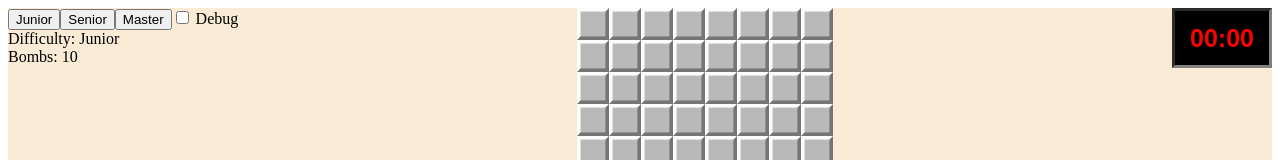
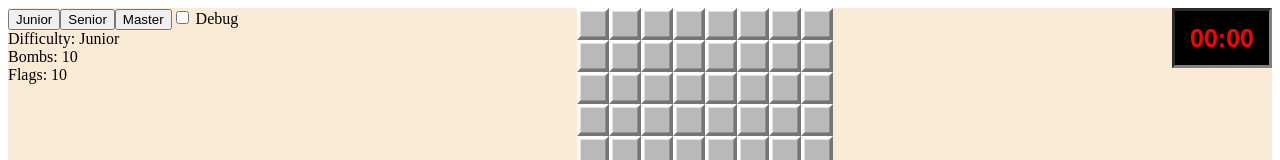
Before and after one commit to alfidanov/Minesweeper, an Angular app: page / in a window 1280 px wide. Shown: the top 160 px of the page. Built offline with nearby package versions, Linux system fonts and the light colour scheme.

Commit message:
Remaining flags

```diff
--- a/src/app/board/board.component.html
+++ b/src/app/board/board.component.html
@@ -17,6 +17,10 @@
             <div *ngIf="this.engine.context.bombs">
                 Bombs: {{ this.engine.context.bombs }}
             </div>
+
+            <div>
+                Flags: {{ this.engine.context.remainingFlags }}
+            </div>
         </div>
 
         <div style="display: flex; justify-content: center;">
--- a/src/app/engine/GameContext.ts
+++ b/src/app/engine/GameContext.ts
@@ -8,6 +8,7 @@ export class GameContext {
         this.tiles = [];
         const difficultySettings = new GameDifficultySettings();
         this.settings = difficultySettings[difficulty];
+        this.remainingFlags = this.settings.bombs;
     }
 
     public timer: number = 0;
--- a/src/app/engine/MinesweeperEngine.ts
+++ b/src/app/engine/MinesweeperEngine.ts
@@ -1,7 +1,6 @@
 import { Subject } from "rxjs";
 import { GameContext } from "./GameContext";
 import { GameDifficulty } from "./GameDifficulty";
-import { GameDifficultySettings } from "./GameDifficultySettings";
 import { MainPositions, Positions } from "./Position";
 import { Tile } from "./Tile";
 import { getRandomInt } from "./utils";
@@ -55,7 +54,19 @@ export class MinesweeperEngine {
 
         this.startTimer();
 
-        tile.isFlagged = !tile.isFlagged;
+        if (!tile.isFlagged && this.context.remainingFlags === 0) {
+            return;
+        }
+
+        if (tile.isFlagged) {
+            tile.isFlagged = false;
+            this.context.remainingFlags++;
+        }
+        else {
+            tile.isFlagged = true;
+            this.context.remainingFlags--;
+        }
+
         this.checkWinCondition();
     }
 
```
